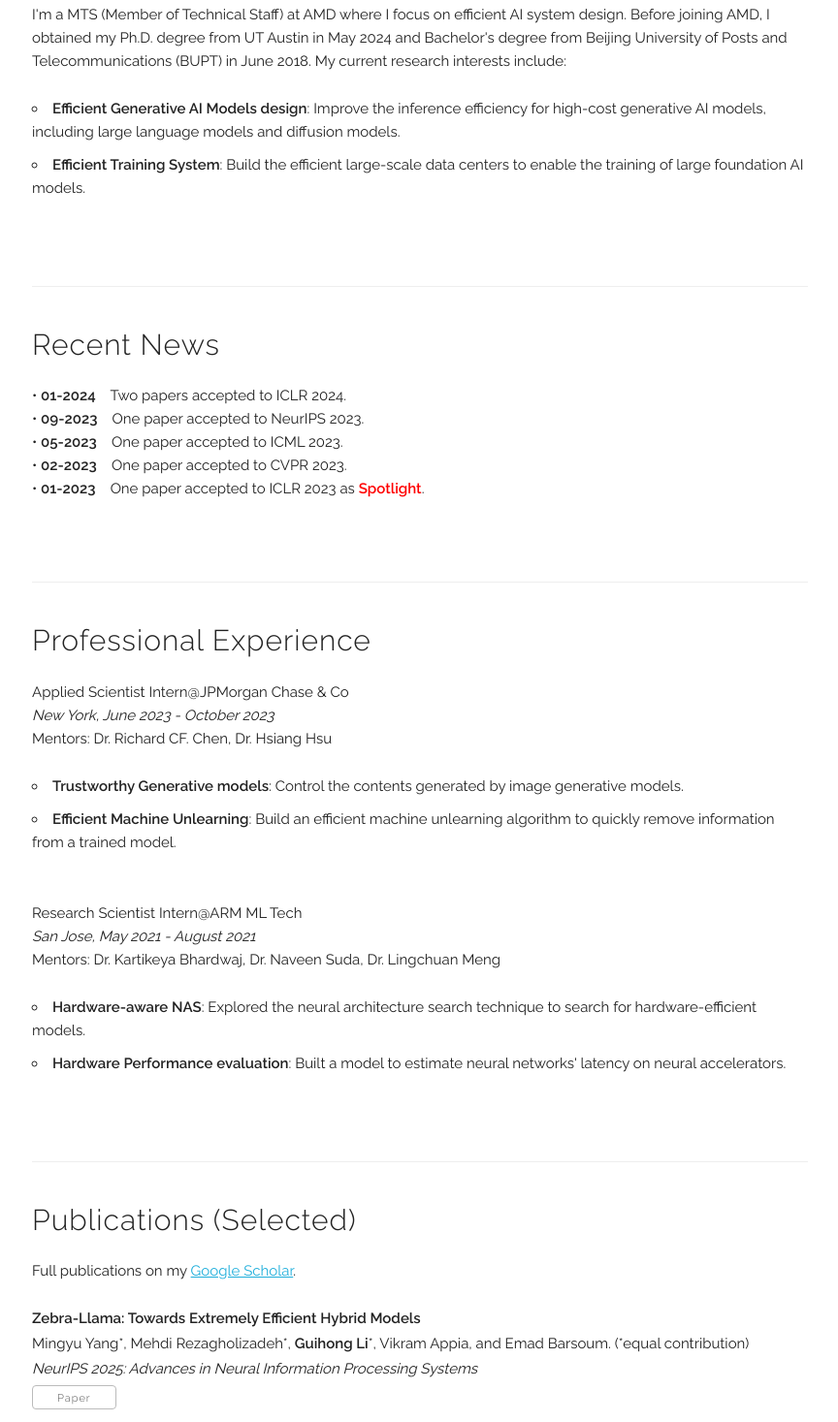
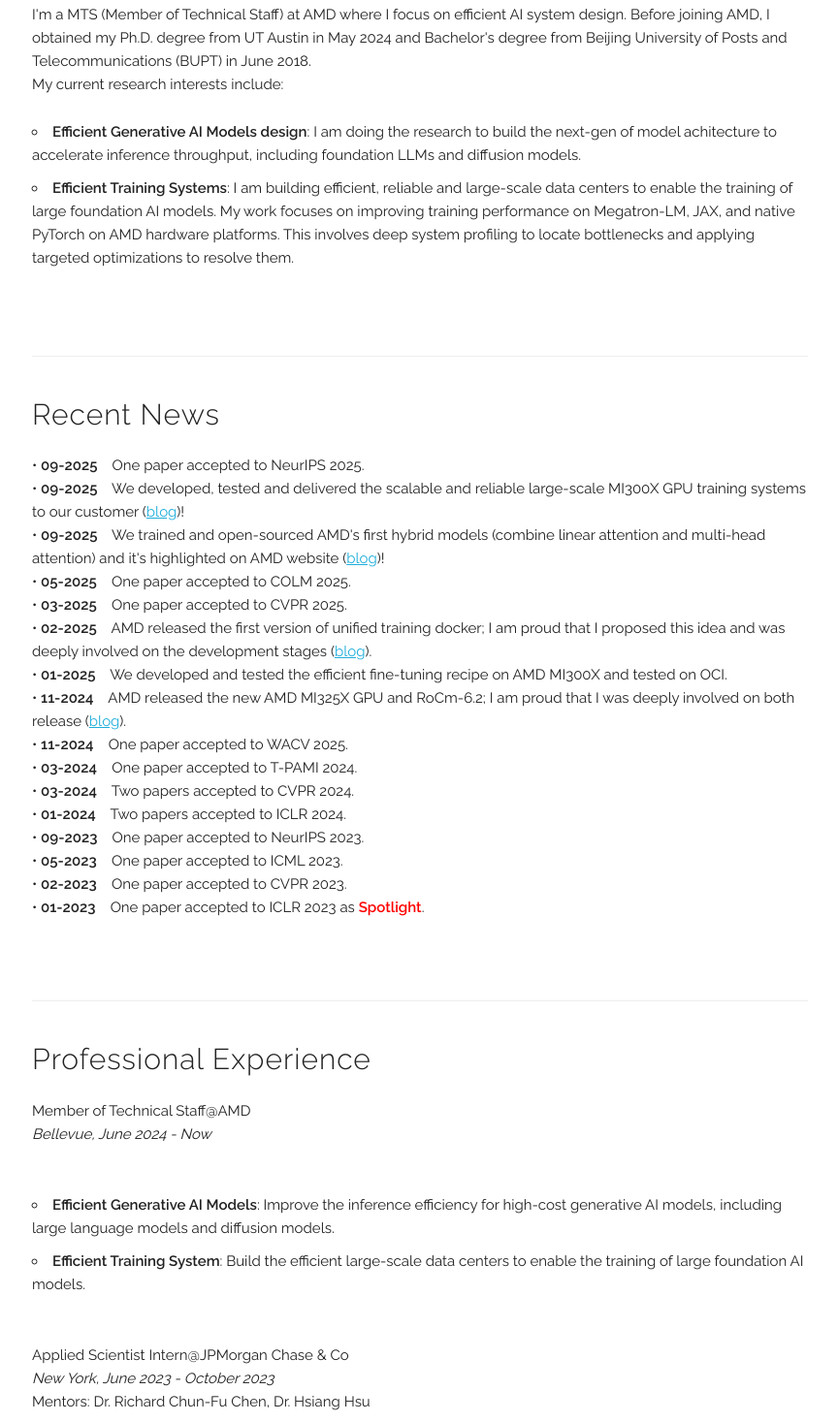
Before and after one commit to LiGuihong/LiGuihong.github.io, a plain HTML site: page index.html in a window 1280 px wide. Shown: the part 438-1905 px from the top of the page at 97% size, without its empty margins (207-1071 px from the left). Drawn offline with Linux system fonts and the light colour scheme; files whose address does not match are found by name.

Commit message:
Revise bio and recent news in index.html
Updated bio and recent news sections with new information and corrected dates.

```diff
--- a/index.html
+++ b/index.html
@@ -112,11 +112,12 @@
 <div class="docs-section" id="bio">
   <h4>Bio</h4>
   <p>
-    I'm a MTS (Member of Technical Staff) at AMD where I focus on efficient AI system design. Before joining AMD, I obtained my Ph.D. degree from UT Austin in May 2024 and Bachelor's degree from Beijing University of Posts and Telecommunications (BUPT) in June 2018.
+    I'm a MTS (Member of Technical Staff) at AMD where I focus on efficient AI system design. Before joining AMD, I obtained my Ph.D. degree from UT Austin in May 2024 and Bachelor's degree from Beijing University of Posts and Telecommunications (BUPT) in June 2018. </br>
+
     My current research interests include:
     <ul>
-      <li type="circle"><b>Efficient Generative AI Models design</b>: Improve the inference efficiency for high-cost generative AI models, including large language models and diffusion models. </li>
-      <li type="circle"><b>Efficient Training System</b>: Build the efficient large-scale data centers to enable the training of large foundation AI models. </li>
+      <li type="circle"><b>Efficient Generative AI Models design</b>: I am doing the research to build the next-gen of model achitecture to accelerate inference throughput, including foundation LLMs and diffusion models. </li>
+      <li type="circle"><b>Efficient Training Systems</b>: I am building efficient, reliable and large-scale data centers to enable the training of large foundation AI models. My work focuses on improving training performance on Megatron-LM, JAX, and native PyTorch on AMD hardware platforms. This involves deep system profiling to locate bottlenecks and applying targeted optimizations to resolve them. </li>
     </ul>
   </p>
 </div>
@@ -131,7 +132,18 @@
   <div class="tab-content">
     <div class="tab-pane active" id="2023">
       <div class="paper">
-        <p class="title"> &bull; <b> 01-2024 </b> &nbsp;&nbsp; Two papers accepted to ICLR 2024.
+        <p class="title"> &bull; <b> 09-2025 </b> &nbsp;&nbsp; One paper accepted to NeurIPS 2025.
+          <br> &bull; <b> 09-2025 </b> &nbsp;&nbsp; We developed, tested and delivered the scalable and reliable large-scale MI300X GPU training systems to our customer  (<a href="https://www.amd.com/en/newsroom/press-releases/2025-9-24-amd-and-cohere-expand-global-ai-collaboration-to-p.html" target="_blank">blog</a>)!
+          <br> &bull; <b> 09-2025 </b> &nbsp;&nbsp; We trained and open-sourced AMD's first hybrid models (combine linear attention and multi-head attention) and it's highlighted on AMD website  (<a href="https://rocm.blogs.amd.com/artificial-intelligence/hybrid-models,-mla,/README.html" target="_blank">blog</a>)!
+          <br> &bull; <b> 05-2025 </b> &nbsp;&nbsp; One paper accepted to COLM 2025.
+          <br> &bull; <b> 03-2025 </b> &nbsp;&nbsp; One paper accepted to CVPR 2025.
+          <br> &bull; <b> 02-2025 </b> &nbsp;&nbsp; AMD released the first version of unified training docker; I am proud that I proposed this idea and was deeply involved on the development stages (<a href="https://rocm.blogs.amd.com/software-tools-optimization/amd-optimized-rocm-docker-for-distributed-training/README.html" target="_blank">blog</a>).
+          <br> &bull; <b> 01-2025 </b> &nbsp;&nbsp; We developed and tested the efficient fine-tuning recipe on AMD MI300X and tested on OCI.
+          <br> &bull; <b> 11-2024 </b> &nbsp;&nbsp; AMD released the new AMD MI325X GPU and RoCm-6.2; I am proud that I was deeply involved on both release (<a href="https://ir.amd.com/news-events/press-releases/detail/1218/amd-unveils-leadership-ai-solutions-at-advancing-ai-2024" target="_blank">blog</a>).
+          <br> &bull; <b> 11-2024 </b> &nbsp;&nbsp; One paper accepted to WACV 2025.
+          <br> &bull; <b> 03-2024 </b> &nbsp;&nbsp; One paper accepted to T-PAMI 2024.
+          <br> &bull; <b> 03-2024 </b> &nbsp;&nbsp; Two papers accepted to CVPR 2024.
+          <br> &bull; <b> 01-2024 </b> &nbsp;&nbsp; Two papers accepted to ICLR 2024.
           <br> &bull; <b> 09-2023 </b> &nbsp;&nbsp; One paper accepted to NeurIPS 2023.
           <br> &bull; <b> 05-2023 </b> &nbsp;&nbsp; One paper accepted to ICML 2023.
           <br> &bull; <b> 02-2023 </b> &nbsp;&nbsp; One paper accepted to CVPR 2023.
@@ -147,12 +159,26 @@
 <!-- ========== PUBLICATIONS ========== -->
 <div class="docs-section" id="interns">
   <h4>Professional Experience</h4>
+
+  <p>
+    Member of Technical Staff@AMD
+    </br>
+    <i>Bellevue, June 2024 - Now</i>
+    </br>
+    </br>
+    <ul>
+      <li type="circle"><b>Efficient Generative AI Models</b>: Improve the inference efficiency for high-cost generative AI models, including large language models and diffusion models. </li>
+      <li type="circle"><b>Efficient Training System</b>: Build the efficient large-scale data centers to enable the training of large foundation AI models. </li>
+    </ul>
+  </p>
+</br>
+
   <p>
     Applied Scientist Intern@JPMorgan Chase & Co
     </br>
     <i>New York, June 2023 - October 2023</i>
     </br>
-    Mentors: Dr. Richard CF. Chen, Dr. Hsiang Hsu
+    Mentors: Dr. Richard Chun-Fu Chen, Dr. Hsiang Hsu
     </br>
     <ul>
       <li type="circle"><b>Trustworthy Generative models</b>: Control the contents generated by image generative models.</li>
@@ -280,7 +306,7 @@
           Guihong Li
         </div>
         <div class="three columns">
-          Last updated on Jan 2024
+          Last updated on Decemeber 2025
         </div>
         <div class="three columns">
           <span onclick="window.open('https://twitter.com/KingLGH')" style="cursor: pointer">
```
